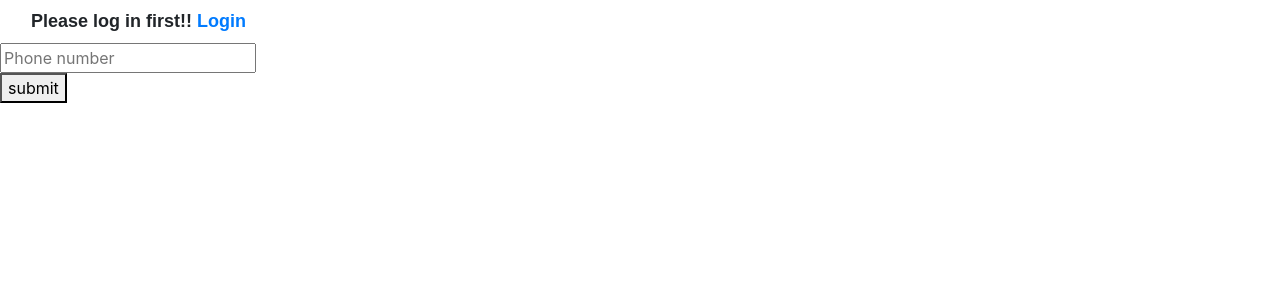
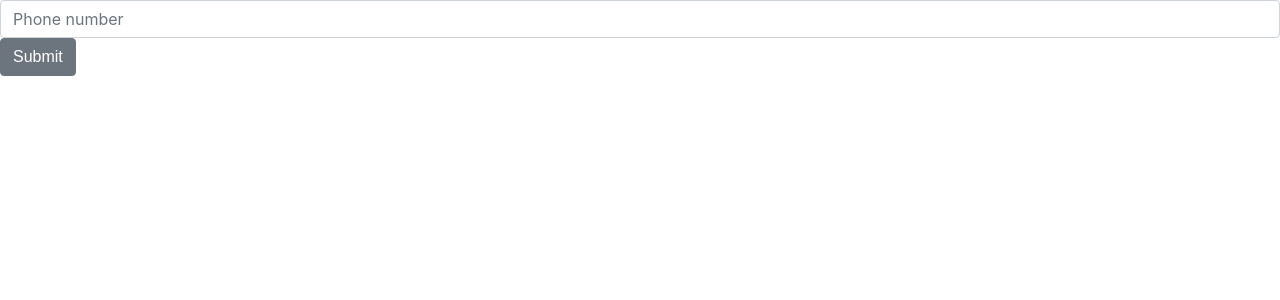
Before and after one commit to wbudoyo07/Project-3, a React (Create React App) app in the folder client/: page /createsurvey in a window 1280 px wide. Shown: the top 300 px of the page. Built offline with nearby package versions, Linux system fonts and the light colour scheme; a web font is replaced by a local one.

Commit message:
latest updated

```diff
--- a/client/src/pages/CreateSurvey/CreateSurvey.js
+++ b/client/src/pages/CreateSurvey/CreateSurvey.js
@@ -1,6 +1,7 @@
 import React, { Component } from "react";
 import Navbar from "../../components/Navbar";
 import axios from "axios";
+import { Form, FormGroup, Input, Button } from "reactstrap";
 
 class CreateSurvey extends Component {
 state = {
@@ -21,6 +22,7 @@ handleChange= event => {
     });
 
 };
+
 handleFormSubmit = event => {
     event.preventDefault();
     this.sendText();
@@ -28,11 +30,29 @@ handleFormSubmit = event => {
 }
 render() {
     return(
+        // <div>
+        // <Navbar updateUser ={this.updateUser} loggedIn ={this.state.loggedIn}/>
+        // {
+        // //     <input
+        // //     type="text"
+        // //     id="recipient"
+        // //     name="recipient"
+        // //     placeholder="Phone number"
+        // //     value ={this.state.recipient}
+        // //     onChange ={this.handleChange }
+        // //     />
+        // //     <br/>
+        // //     <button
+        // //      onClick={this.handleFormSubmit}>
+        // //         submit
+        // //      </button>
+        // // </form>
+        // }
+        // </div>
         <div>
-        <Navbar updateUser ={this.updateUser} loggedIn ={this.state.loggedIn}/>
-        {
-            <form>
-            <input
+                <Form>
+                <FormGroup>
+                    <Input
                         type="text"
                         id="recipient"
                         name="recipient"
@@ -40,15 +60,14 @@ render() {
                         value ={this.state.recipient}
                         onChange ={this.handleChange }
                     />
-            <br/>
-            <button
-             onClick={this.handleFormSubmit}>
-                submit
-             </button>
-        </form>
-        }
+                    <Button
+                    onClick={this.handleFormSubmit}
+                    >
+                    Submit
+                    </Button>
+                </FormGroup>
+            </Form>
         </div>
-
     )
 }
 };
```
Lines whose indentation alone changed are shown as unchanged.
